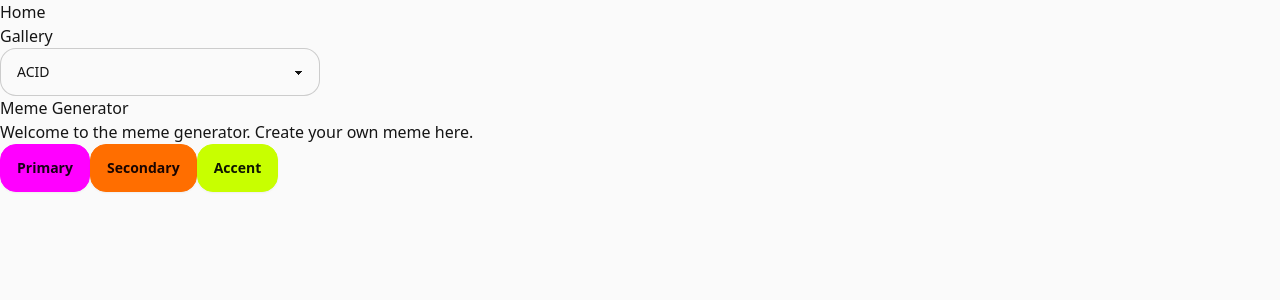
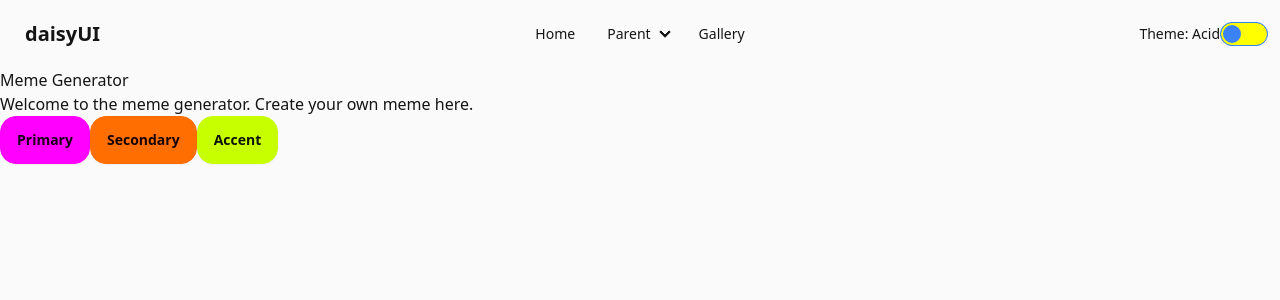
Before and after one commit to lukitas1337/luki-can-has-memez, a React app: page / in a window 1280 px wide. Shown: the top 300 px of the page. Built offline with nearby package versions, Linux system fonts and the light colour scheme; the HTML template or start-up script is replaced by a standard one.

Commit message:
navbar draft

```diff
--- a/src/App.jsx
+++ b/src/App.jsx
@@ -4,6 +4,7 @@ import Home from './Pages/Home';
 import Gallery from './Pages/Gallery';
 import { useContext } from 'react';
 import { ThemeContext } from './context/ThemeContext';
+import Navbar from './Components/Navbar';
 
 
 function App() {
@@ -12,29 +13,18 @@ const { theme, changeTheme } = useContext(ThemeContext);  // Access theme and ch
 
 
   return (
-<Router>
-      <nav>
-        <ul>
-          <li>
-            <Link to="/">Home</Link>
-          </li>
-          <li>
-            <Link to="/ma-mima-memez">Gallery</Link>
-          </li>
-        </ul>
-      </nav>
-
-      <select value={theme} onChange={(e) => changeTheme(e.target.value)} className="select select-bordered w-full max-w-xs">
-          <option value="acid">ACID</option>
-          <option value="dark">DARK</option>
-          <option value="light">LIGHT</option>
-        </select>
-
+    <>
+    <Router>
+      <Navbar></Navbar>
       <Routes>
         <Route path="/" element={<Home />} />
-        <Route path="/ma-mima-memez" element={<Gallery />} />
+        <Route path="/ma-mema-needs-memez" element={<Gallery />} />
       </Routes>
     </Router>
+
+
+
+    </>
   )
 }
 
--- /dev/null
+++ b/src/Components/Navbar.jsx
@@ -0,0 +1,84 @@
+import { Link } from "react-router-dom";
+import { useContext } from "react";
+import { ThemeContext } from "../context/ThemeContext";
+
+const Navbar = () => {
+  const { theme, changeTheme } = useContext(ThemeContext);
+
+  // Check if theme and changeTheme are being correctly accessed
+  console.log('Current theme:', theme);
+  console.log('Change theme function:', changeTheme);
+
+  const handleToggle = (e) => {
+    if (e.target.checked) {
+      changeTheme('synthwave'); // Switch to dark theme when checked
+    } else {
+      changeTheme('acid'); // Switch to acid theme when unchecked
+    }
+  };
+
+  return (
+    <div className="navbar bg-base-100">
+      <div className="navbar-start">
+        <div className="dropdown">
+          <div tabIndex={0} role="button" className="btn btn-ghost lg:hidden">
+            <svg
+              xmlns="http://www.w3.org/2000/svg"
+              className="h-5 w-5"
+              fill="none"
+              viewBox="0 0 24 24"
+              stroke="currentColor">
+              <path
+                strokeLinecap="round"
+                strokeLinejoin="round"
+                strokeWidth="2"
+                d="M4 6h16M4 12h8m-8 6h16" />
+            </svg>
+          </div>
+          <ul
+            tabIndex={0}
+            className="menu menu-sm dropdown-content bg-base-100 rounded-box z-[1] mt-3 w-52 p-2 shadow">
+            <li><Link to="/">Home</Link></li>
+            <li>
+              <a>Parent</a>
+              <ul className="p-2">
+                <li><a>Submenu 1</a></li>
+                <li><a>Submenu 2</a></li>
+              </ul>
+            </li>
+            <li><Link to="/ma-mema-needs-memez">Gallery</Link></li>
+          </ul>
+        </div>
+        <a className="btn btn-ghost text-xl">daisyUI</a>
+      </div>
+      <div className="navbar-center hidden lg:flex">
+        <ul className="menu menu-horizontal px-1">
+          <li><Link to="/">Home</Link></li>
+          <li>
+            <details>
+              <summary>Parent</summary>
+              <ul className="p-2">
+                <li><a>Submenu 1</a></li>
+                <li><a>Submenu 2</a></li>
+              </ul>
+            </details>
+          </li>
+          <li><Link to="/ma-mema-needs-memez">Gallery</Link></li>
+        </ul>
+      </div>
+      <div className="navbar-end">
+        <label className="label cursor-pointer">
+          <span className="label-text">Theme: {theme === 'synthwave' ? 'Synthwave' : 'Acid'}</span>
+          <input
+            type="checkbox"
+            className="toggle border-blue-500 bg-blue-500 [--tglbg:yellow] hover:bg-blue-700"
+            onChange={handleToggle}
+            checked={theme === 'synthwave'} // Checked when dark theme is active
+          />
+        </label>
+      </div>
+    </div>
+  );
+};
+
+export default Navbar;
--- a/tailwind.config.cjs
+++ b/tailwind.config.cjs
@@ -11,7 +11,7 @@ module.exports = {
     require('daisyui'),
   ],
   daisyui: {
-    themes: ["acid","light","dark"],
+    themes: ["acid","synthwave"],
   },
   darkMode: ['class', '[data-theme="night"]']
 }
```
Also changed, not shown: 1 other file (tests, documents, lock files or other folders).
